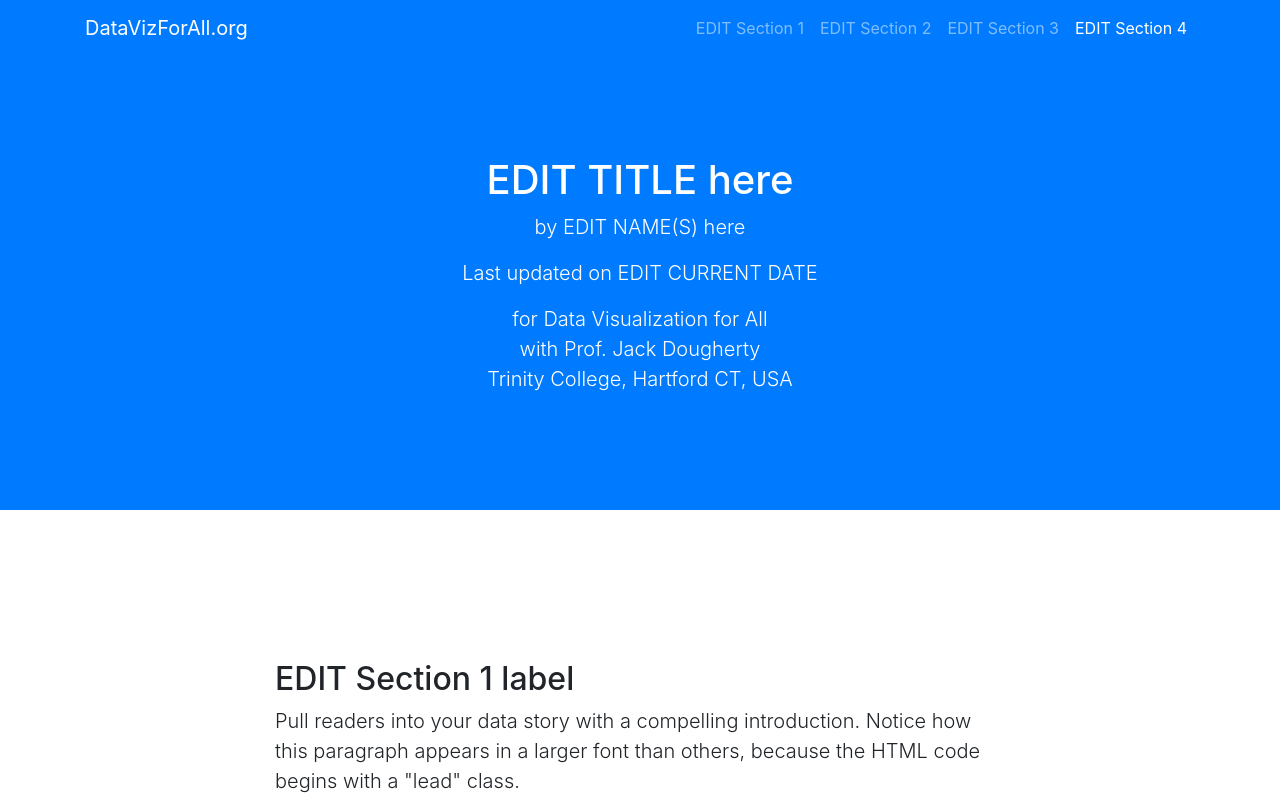
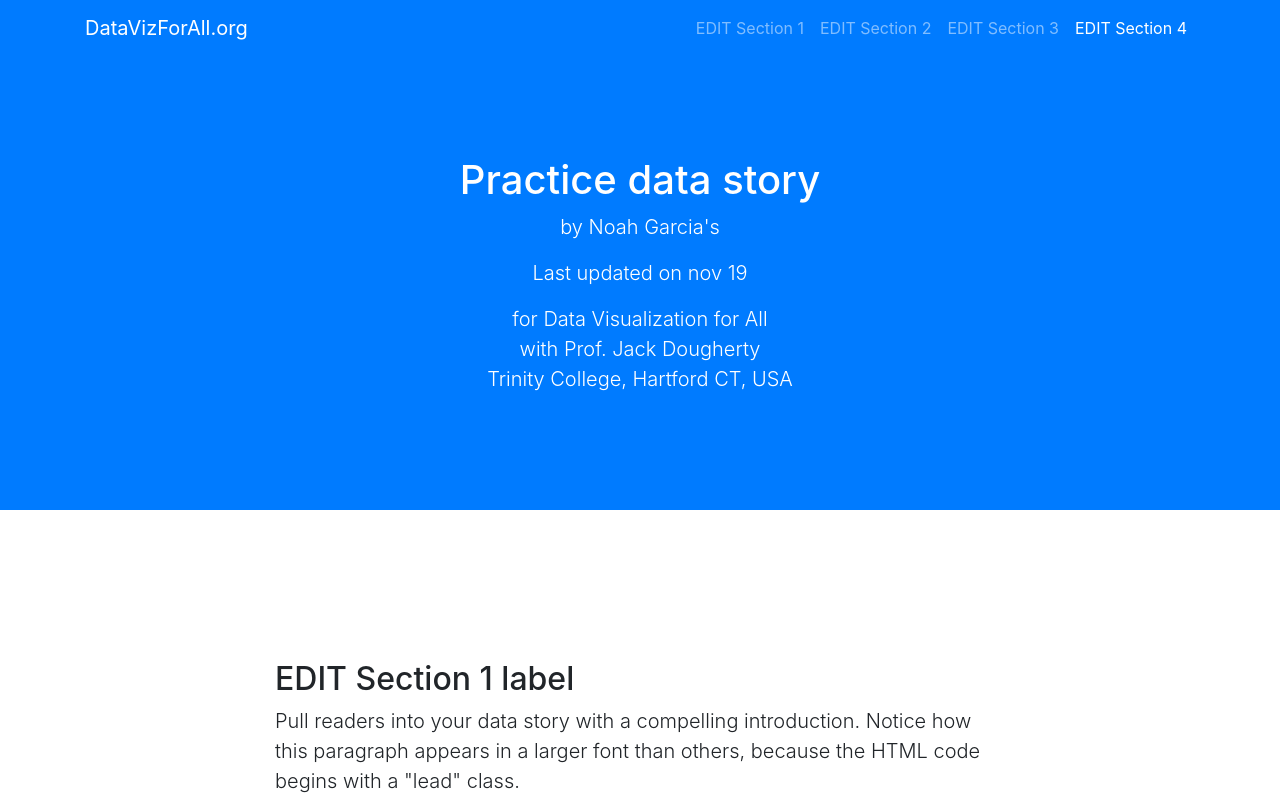
Before and after one commit to nagarcia3568/practice-, a plain HTML site: page index.html in a window 1280 px wide. Shown: the top 800 px of the page. Drawn offline with nearby package versions, Linux system fonts and the light colour scheme.

Commit message:
Update index.html

```diff
--- a/index.html
+++ b/index.html
@@ -53,9 +53,9 @@
 
   <header class="bg-primary text-white">
     <div class="container text-center">
-      <h1>EDIT TITLE here</h1>
-      <p class="lead">by EDIT NAME(S) here</p>
-      <p class="lead">Last updated on EDIT CURRENT DATE</p>
+      <h1>Practice data story </h1>
+      <p class="lead">by Noah Garcia's</p>
+      <p class="lead">Last updated on nov 19</p>
       <p class="lead">for Data Visualization for All</br>with Prof. Jack Dougherty</br>Trinity College, Hartford CT, USA</p>
     </div>
   </header>
```
